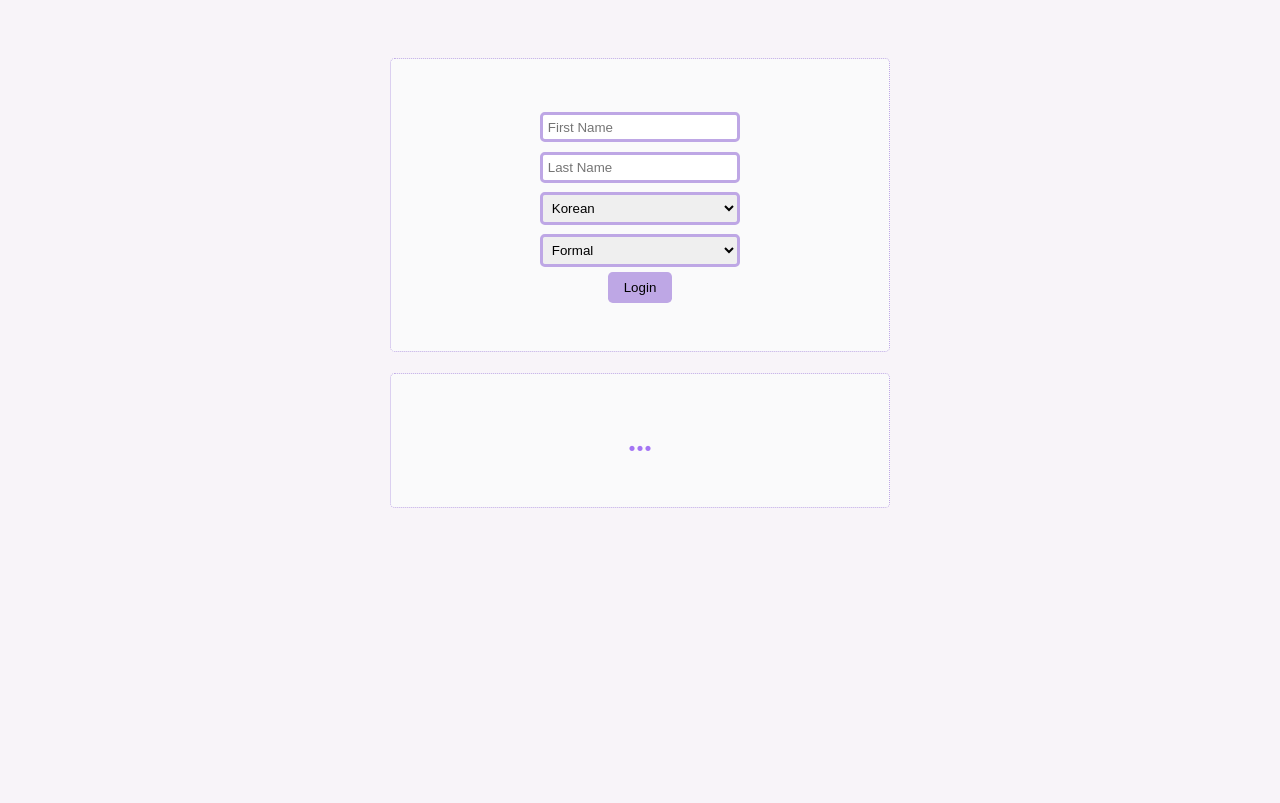
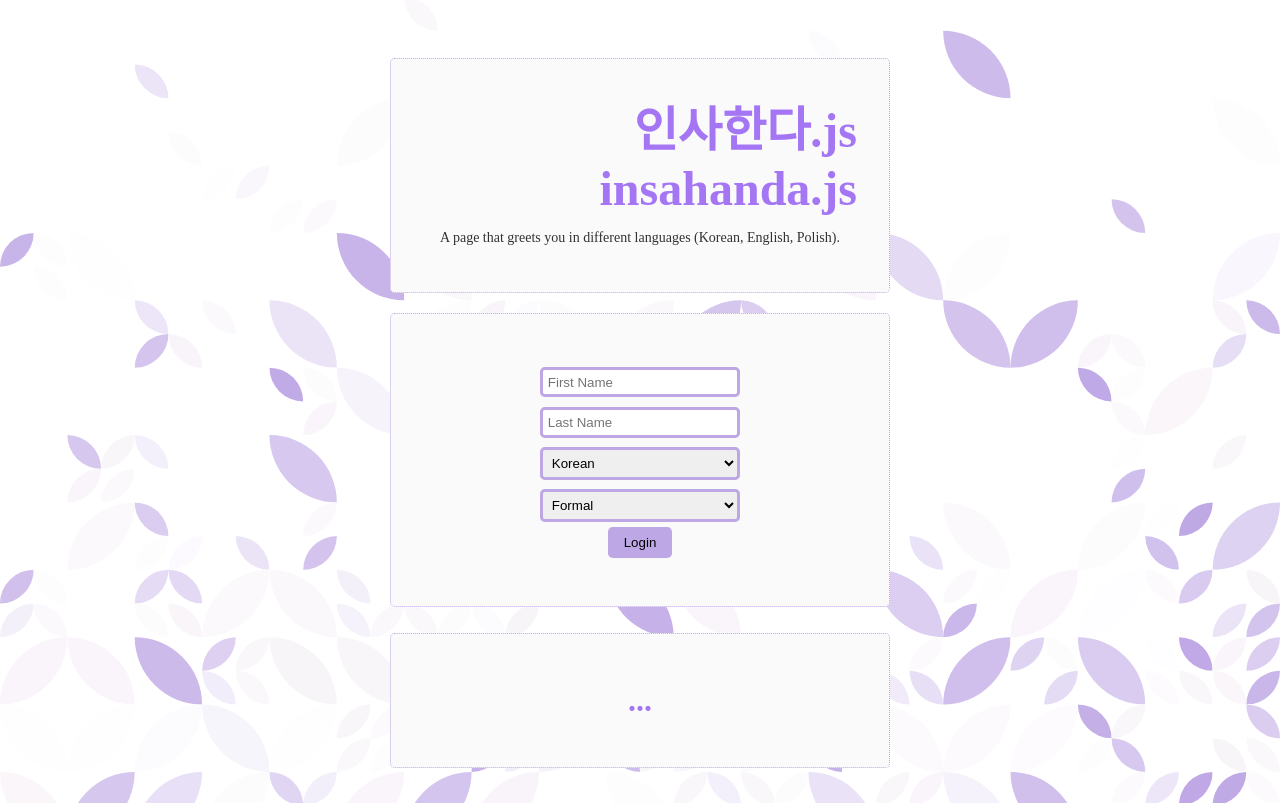
Before and after one commit to ha-anna/insahanda, a plain HTML site: page index.html in a window 1280 px wide. Drawn offline with Linux system fonts and the light colour scheme.

Commit message:
Upload: CSS tweaks

```diff
--- a/index.html
+++ b/index.html
@@ -10,6 +10,10 @@
 </head>
 
 <body>
+  <header>
+    <h1>인사한다.js <br> insahanda.js</h1>
+    <p>A page that greets you in different languages (Korean, English, Polish).</p>
+  </header>
   <div id="container">
     <label for="firstname">
       <input type="text" placeholder="First Name" val="" id="firstname" /></label>
@@ -25,7 +29,7 @@
     </select>
     <button type="button" id="login">Login</button>
   </div>
-  <h1 id="greeting">...</h1>
+  <h2 id="greeting">...</h2>
   <script src="jquery-3.6.4.js"></script>
   <script src="insahanda.js"></script>
   <script src="app.js"></script>
--- a/insahanda.js
+++ b/insahanda.js
@@ -55,9 +55,6 @@
       } else {
         msg = this.greeting()
       }
-      if (console) {
-        console.log(msg)
-      }
 
       //make chainable
       return this
--- a/style.css
+++ b/style.css
@@ -1,6 +1,7 @@
 :root {
   --bg: #F8F4F9;
   --white: #fafafb;
+  --black: #323232;
   --lavender: #BEA7E5;
   --lavender-dark: #a476f4;
 }
@@ -10,7 +11,10 @@
 }
 
 body {
-  background: var(--bg);
+  background-image: url('/patternpad.svg');
+  background-repeat: no-repeat;
+  background-position: center;
+  background-size: cover;
   display: flex;
   align-items: center;
   flex-direction: column;
@@ -57,6 +61,13 @@ button:hover {
 }
 
 h1 {
+  font-size: 3em;
+  text-align: right;
+  margin: 0;
+}
+
+h2 {
+  font-size: 2em;
   color: var(--lavender-dark);
   background: var(--white);
   width: 500px;
@@ -65,3 +76,19 @@ h1 {
   border: var(--lavender) 1px dotted;
   border-radius: 0.3rem;
 }
+
+header {
+  color: var(--lavender-dark);
+  background: var(--white);
+  width: 500px;
+  padding: 2rem;
+  text-align: center;
+  border: var(--lavender) 1px dotted;
+  border-radius: 0.3rem;
+  margin-bottom: 20px;
+}
+
+header p {
+  color: var(--black);
+  font-size: 0.875em;
+}
```
Also changed, not shown: patternpad.svg (added).
